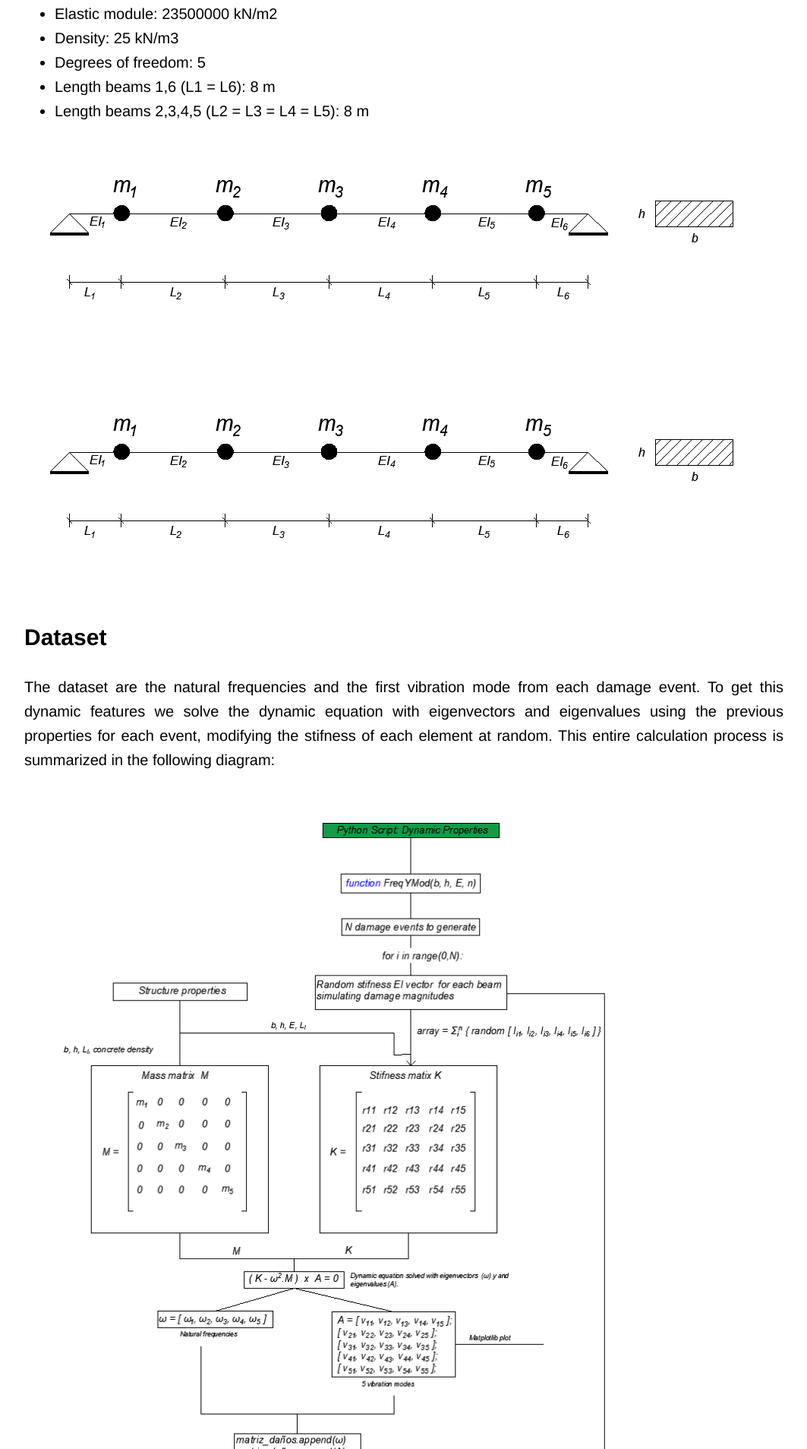
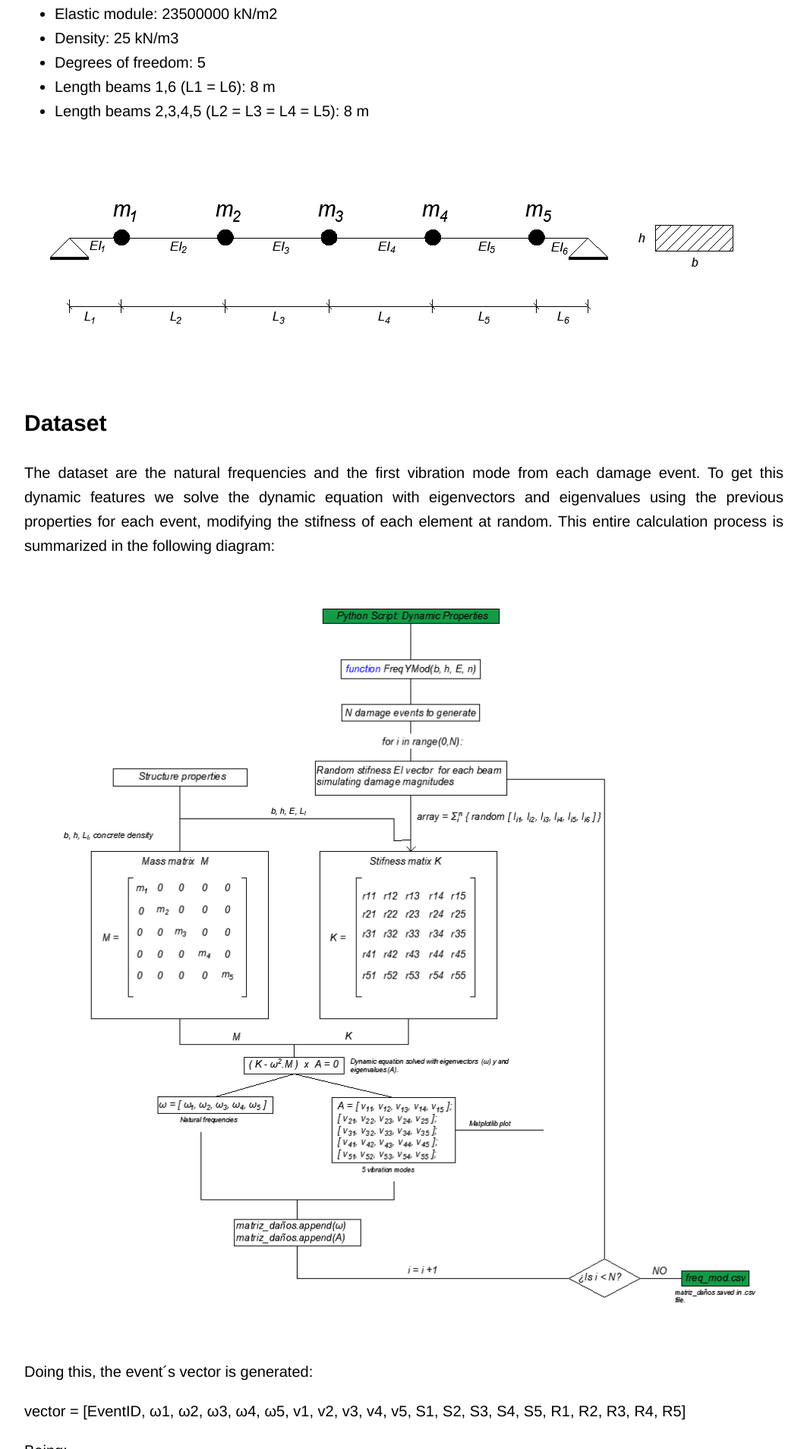
Before and after one commit to leonelBianchi/lebianchi.github.io, a Jekyll site: the page built from _posts/2020-12-27-project-deep-learning-for-damage-detection.md, in a window 1280 px wide. Shown: the part 1364-3271 px from the top of the page at 76% size, without its empty margins (108-1171 px from the left). Built offline with Jekyll 4.4.1, drawn with Linux system fonts in a browser that asks for light colours.

Commit message:
Update 2020-12-27-project-deep-learning-for-damage-detection.md

```diff
--- a/_posts/2020-12-27-project-deep-learning-for-damage-detection.md
+++ b/_posts/2020-12-27-project-deep-learning-for-damage-detection.md
@@ -40,9 +40,6 @@ The propierties of the bridge to consider are:
 * Degrees of freedom: 5
 * Length beams 1,6 (L1 = L6): 8 m
 * Length beams 2,3,4,5 (L2 = L3 = L4 = L5): 8 m
-
-
-<img src="../../../images/beam.png"/>
 
 
 <br><img src="../../../images/beam.png"> <br> <br>
```
